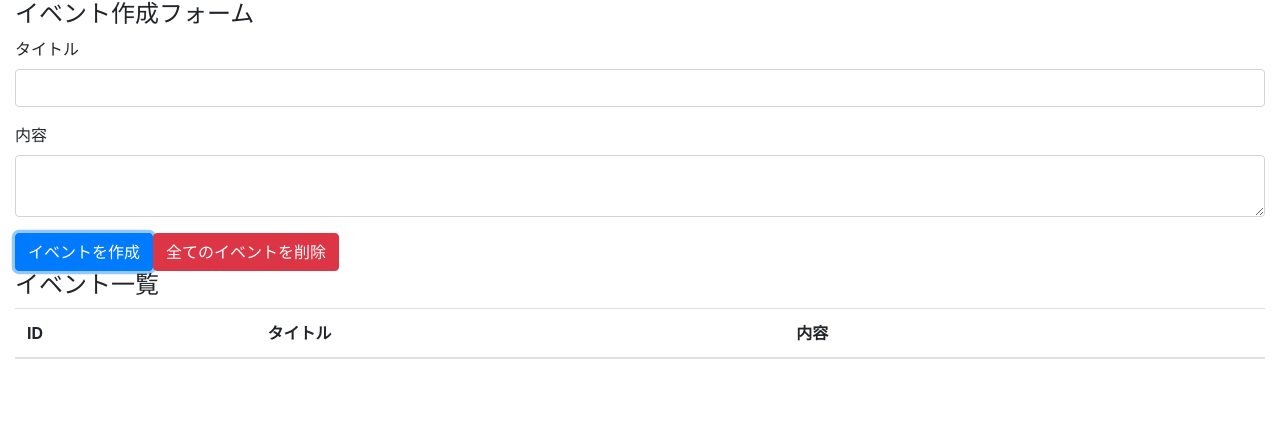
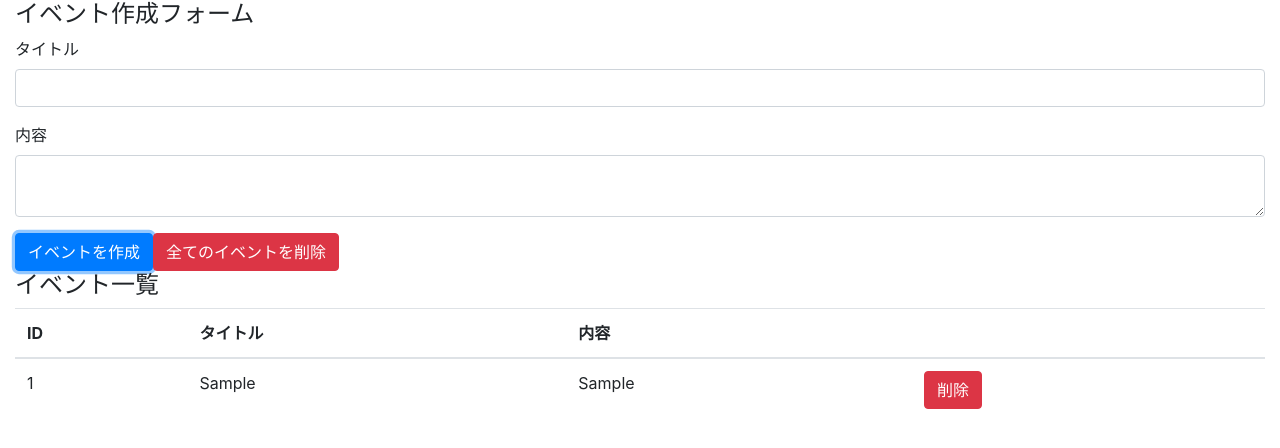
Before and after one commit to radish-miyazaki/react-hooks-tutorial, a React (Create React App) app: page / in a window 1280 px wide. Both pictures are taken after typing "Sample", "Sample" into the empty fields and a click on the button "イベントを作成". Shown: the top 448 px of the page. Built offline with nearby package versions, Linux system fonts and the light colour scheme.

Commit message:
display events, refactor and implement remove event button

```diff
--- a/src/components/App.js
+++ b/src/components/App.js
@@ -1,4 +1,5 @@
 import React, { useState, useReducer } from 'react'
+import Event from '../components/Event'
 import reducer from '../reducers'
 import 'bootstrap/dist/css/bootstrap.min.css'
 
@@ -21,6 +22,7 @@ const App = () => {
 
     dispatch({ type: 'DELETE_ALL_EVENTS' })
   }
+
 
   return (
     <div className="container-fluid">
@@ -68,7 +70,7 @@ const App = () => {
         </tr>
         </thead>
         <tbody>
-
+        { state.map((e, i) => ( <Event key={i} event={e} dispatch={dispatch} /> )) }
         </tbody>
       </table>
     </div>
--- /dev/null
+++ b/src/components/Event.js
@@ -0,0 +1,21 @@
+import React from "react";
+const Event = ({ event, dispatch }) => {
+  const id = event.id
+  const handleClickDeleteBtn = () => {
+    dispatch({ type: 'DELETE_EVENT', id })
+  }
+
+  return (
+    <tr>
+      <td>{id}</td>
+      <td>{event.title}</td>
+      <td>{event.body}</td>
+      <td>
+        <button className="btn btn-danger" onClick={handleClickDeleteBtn}>
+          削除
+        </button>
+      </td>
+    </tr>
+  )
+}
+export default Event
--- a/src/reducers/index.js
+++ b/src/reducers/index.js
@@ -6,10 +6,13 @@ const events = (state = [], action) => {
       const length = state.length
       const id = length === 0 ? 1 : state[length - 1].id + 1
       return [...state, { id, ...event }]
+
     case 'DELETE_EVENT':
+      return state.filter(event => event.id !== action.id)
 
     case 'DELETE_ALL_EVENTS':
       return []
+
     default:
       return state
   }
```
